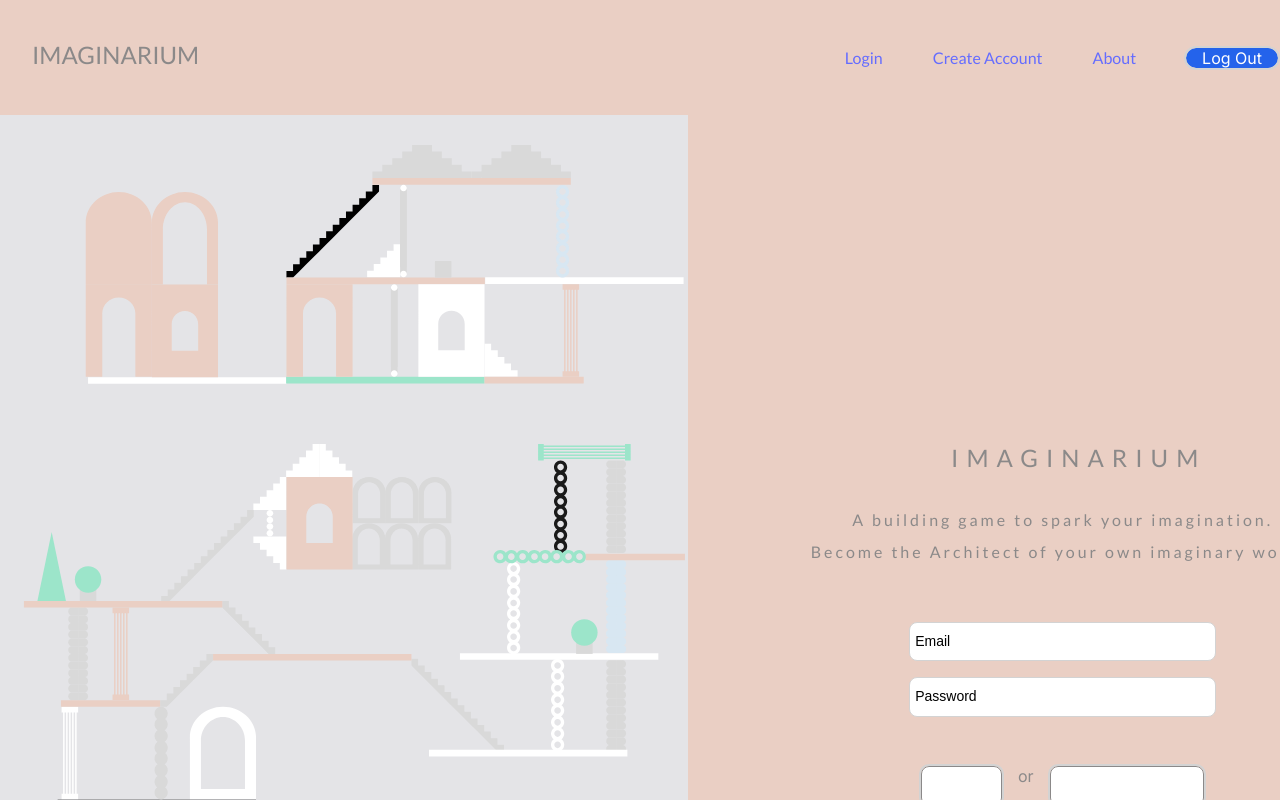
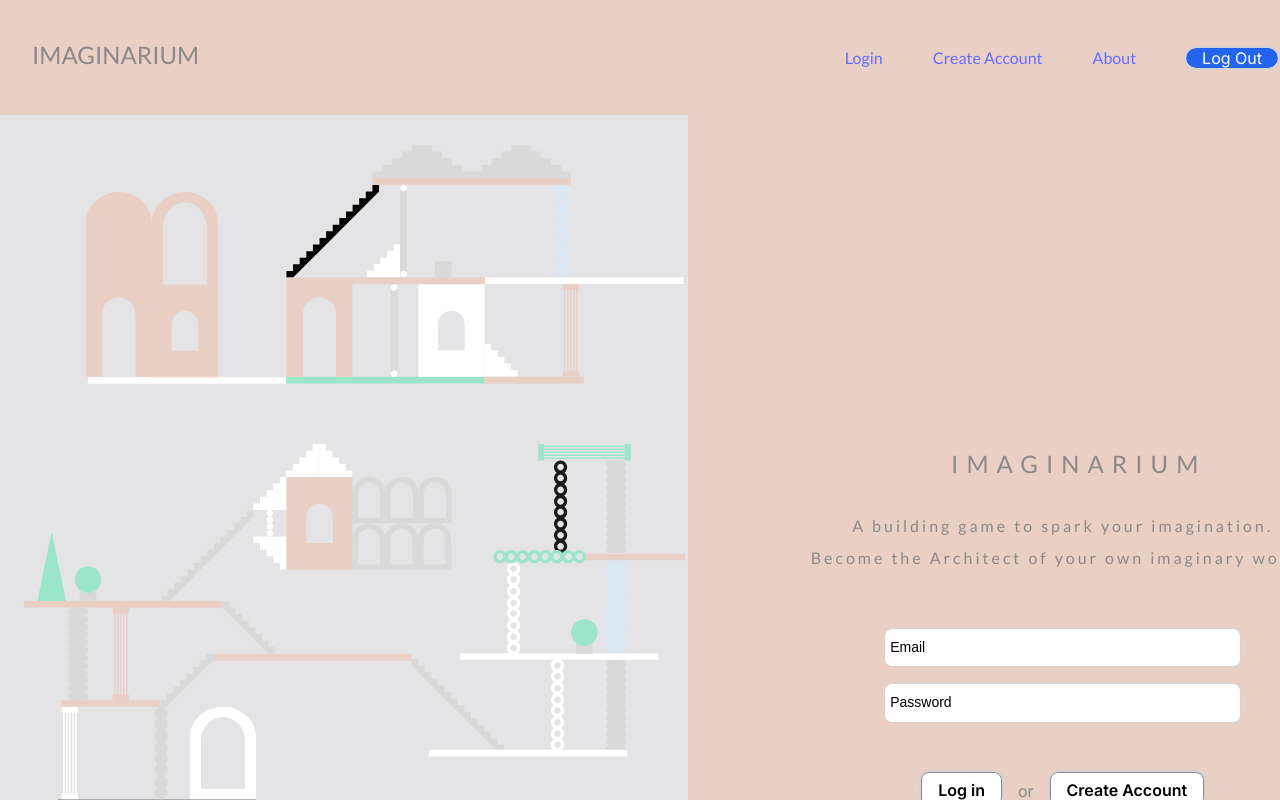
Before and after one commit to nadine-dawod/dragndrop-game, a React (Vite) app: page /login in a window 1280 px wide. Shown: the top 800 px of the page. Built offline with nearby package versions, Linux system fonts and the light colour scheme.

Commit message:
Update global variable functions and login styles (#57)
* login css updates

* login btn css updates

* Update global variable functions and login styles

```diff
--- a/db.json
+++ b/db.json
@@ -35,6 +35,12 @@
       "email": "diana.unden@gmail.com",
       "password": "hejsan",
       "id": 6
+    },
+    {
+      "username": "momo",
+      "email": "momo@gmail.com",
+      "password": "0000",
+      "id": 7
     }
   ]
 }
--- a/src/App.jsx
+++ b/src/App.jsx
@@ -1,18 +1,20 @@
 import "../src/App.css";
 import { BrowserRouter as Router } from "react-router-dom";
-
 import { Footer } from "./components/Footer";
 import { Header } from "./components/Header";
 import routes from "./routes/routes";
+import { AuthProvider } from "./components/AuthProvider";
 
 function App() {
   return (
     <>
-      <Router>
-        <Header />
-        {routes}
-        <Footer />
-      </Router>
+      <AuthProvider>
+        <Router>
+          <Header />
+          {routes}
+          <Footer />
+        </Router>
+      </AuthProvider>
     </>
   );
 }
--- /dev/null
+++ b/src/components/AuthProvider.jsx
@@ -0,0 +1,47 @@
+import React, { createContext, useContext, useReducer } from 'react';
+
+const AuthContext = createContext();
+
+const AuthProvider = ({ children }) => {
+  const initialState = {
+    user: null,
+    isAuthenticated: false,
+  };
+
+  const authReducer = (state, action) => {
+    switch (action.type) {
+      case 'LOGIN':
+        return {
+          ...state,
+          user: action.payload.user,
+          isAuthenticated: true,
+        };
+      case 'LOGOUT':
+        return {
+          ...state,
+          user: null,
+          isAuthenticated: false,
+        };
+      default:
+        return state;
+    }
+  };
+
+  const [state, dispatch] = useReducer(authReducer, initialState);
+
+  return (
+    <AuthContext.Provider value={{ state, dispatch }}>
+      {children}
+    </AuthContext.Provider>
+  );
+};
+
+const useAuth = () => {
+  const context = useContext(AuthContext);
+  if (!context) {
+    throw new Error('useAuth must be used within an AuthProvider');
+  }
+  return context;
+};
+
+export { AuthProvider, useAuth };
--- a/src/components/ErrorLogin.jsx
+++ b/src/components/ErrorLogin.jsx
@@ -23,7 +23,7 @@ const ErrorLogin = () => {
         <span style={{ color: "red" }}>Path not found.</span>
       </p>
       <button onClick={() => navigate("/login")}>Back to Login </button>
-      <button onClick={() => navigate("/register")}>Create Account</button>
+      <button onClick={() => navigate("/register-account")}>Create Account</button>
     </div>
   );
 };
--- a/src/components/Login.css
+++ b/src/components/Login.css
@@ -7,6 +7,13 @@
     min-height: 100vh;
     display: flex;
     justify-content: space-evenly;
+}
+
+.error-container{
+    width: 80%;
+    width: 1440px;
+    background-color: rgba(228, 228, 231, 1);
+
 }
 
 .loginImage{
@@ -53,9 +60,11 @@ input {
     padding: 0.7rem 0;
     margin: 0.5rem 0;
     border-radius: 8px;
-    width: 300px;
+    width: 350px;
     border: 1px solid lightgray;
     padding-left: 5px;
+    background-color: white;
+    color: black;
 }
 
 ::placeholder {
@@ -69,6 +78,7 @@ input {
     padding: 5px;
     display: flex;
     justify-content: space-around;
+    height: 60px;
 }
 
 .Login-button{
@@ -81,6 +91,7 @@ input {
     transition: background-color 0.3s;
     border: 1.5px solid #8B8989;
     font-weight: bold;
+    color: black;
 }
 
 .Login-button:hover {
@@ -91,4 +102,9 @@ input {
 .Login-p{
     font-family: 'Inter', sans-serif;
     color: #8B8989;
+    margin-top:25px;
 }
+
+.btn-p{
+    margin-top: -9px;
+}
--- a/src/components/Login.jsx
+++ b/src/components/Login.jsx
@@ -1,14 +1,15 @@
 import { useState } from "react"; // uses the useState hook to add a variable to update the value.
 import { useNavigate } from "react-router-dom"; //to allow users to access different components
-//import axios from "axios";
 import "./Login.css";
 import axios from "axios";
+import { useAuth } from './AuthProvider';
 
 const Login = () => {
   const [email, setEmail] = useState("");
   const [password, setPassword] = useState("");
   const [error, setError] = useState(""); // to store and display any error messages
   const navigate = useNavigate();
+  const { dispatch } = useAuth();
 
   const checkUser = (users) => {
     // Function to validate the user
@@ -20,7 +21,7 @@ const Login = () => {
     if (user && user.email === email && user.password === password) {
       return user;
     } else {
-      navigate("/Login");
+      navigate("/login");
       return null;
     }
   };
@@ -55,6 +56,7 @@ const Login = () => {
   };
 
   const successMessage = (user) => {
+    dispatch({ type: 'LOGIN', payload: { user } });
     alert(`Hi ${user.username}`);
     navigate(`/game/${user.id}`); //  access to the user's game page after login
 
@@ -92,17 +94,17 @@ const Login = () => {
       </form>
       <div className="Login-button-container">
         <button className="Login-button" onClick={handleSubmit}>
-          Log in
+          <p className="btn-p" >Log in</p>
         </button>
         <p className="Login-p">or</p>
         <button
           className="Login-button"
-          onClick={() => navigate("/create-account")}
+          onClick={() => navigate("/register-account")}
         >
-          Create Account
+          <p className="btn-p">Create Account</p>
         </button>
       </div>
     </>
   ); //onChange is used to listen for user input in a text input box., onFormSwitch to switch to other page
-}; // Does our project require card functionality? We only have one user information that needs to be styled
+};
 export default Login;
```
